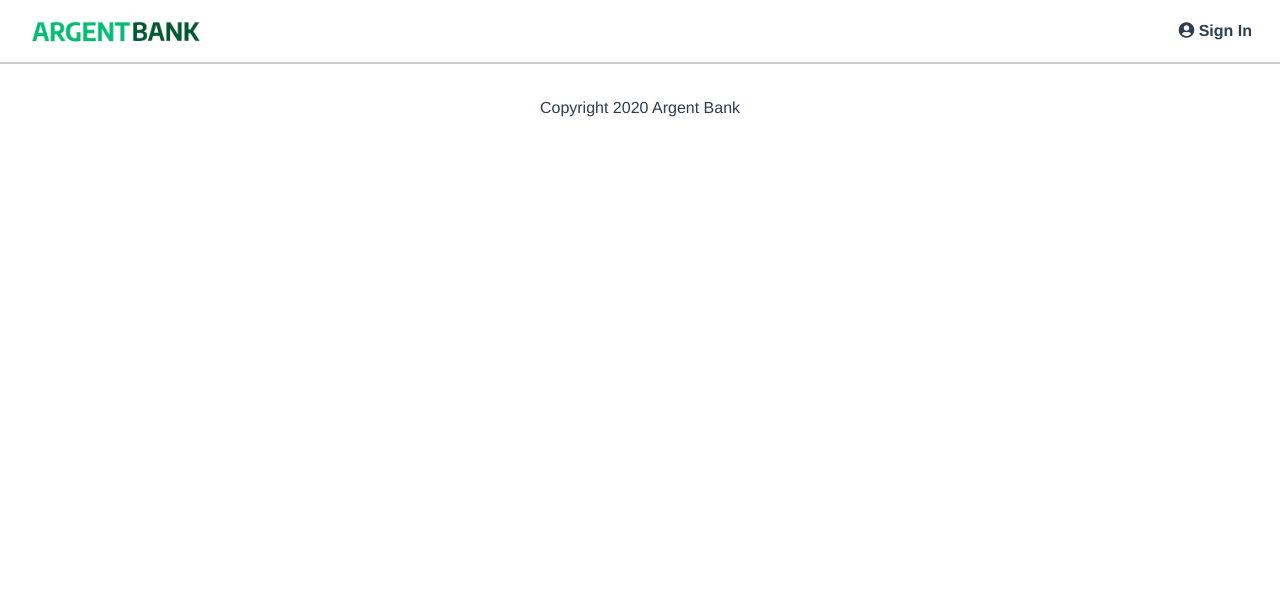
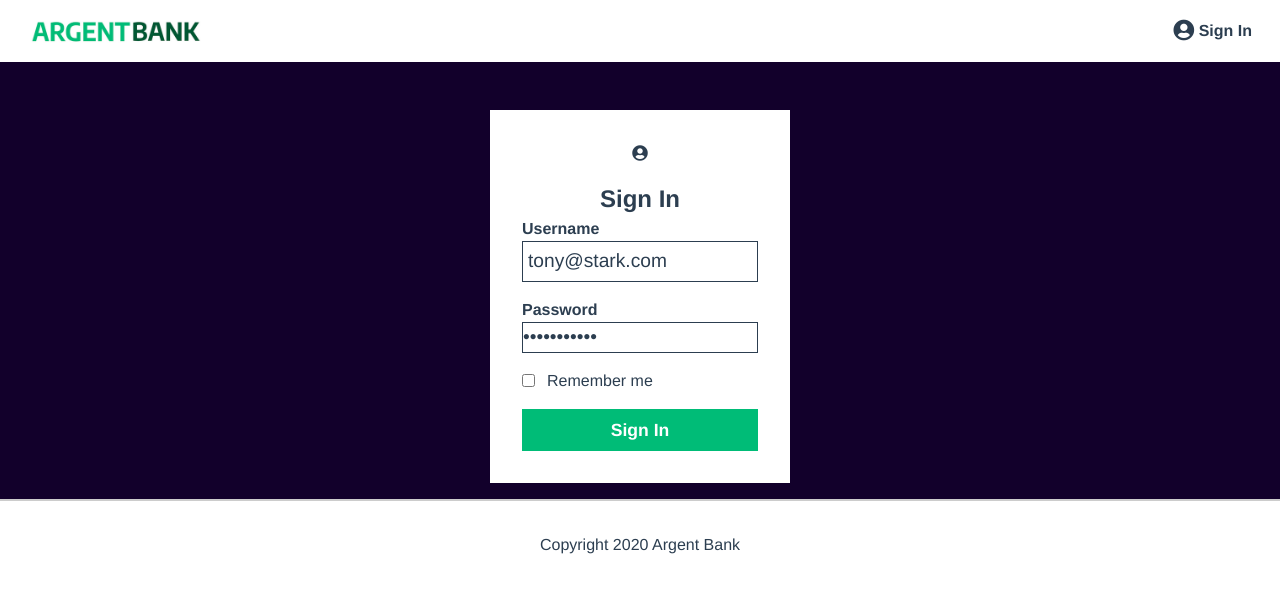
Before and after one commit to glg-dev/argent-bank, a React (Create React App) app: page /login in a window 1280 px wide. Shown: the top 592 px of the page. Built offline with nearby package versions, Linux system fonts and the light colour scheme.

Commit message:
login / logout

```diff
--- a/src/components/SignInForm.jsx
+++ b/src/components/SignInForm.jsx
@@ -18,9 +18,8 @@ function SignInForm() {
     event.preventDefault();
     const response = await dispatch(fetchToken(email, password))
     const request = await dispatch(fetchUserProfile(response.token))
-      dispatch(login(true))
-      navigate('/user/profile')
-    console.log(request)
+    dispatch(login(true))
+    navigate('/profile')
   }
 
   // useEffect(() => {
--- a/src/index.jsx
+++ b/src/index.jsx
@@ -18,8 +18,8 @@ root.render(
         <Header />
         <Routes>
           <Route path='/' element={<Home />} />
-          <Route path='/sign-in' element={<SignIn />} />
-          <Route path='/user/profile' element={<User />} />
+          <Route path='/login' element={<SignIn />} />
+          <Route path='/profile' element={<User />} />
         </Routes>
         <Footer />
       </BrowserRouter>
--- a/src/layout/Header.jsx
+++ b/src/layout/Header.jsx
@@ -1,8 +1,23 @@
 import React from 'react';
-import { NavLink } from 'react-router-dom';
+import { useDispatch, useSelector } from 'react-redux';
+import { Link, NavLink } from 'react-router-dom';
+import { getFirstName, getLastName, getToken, login } from '../feature/loginSlice';
 import logo from '../img/argentBankLogo.png'
 
 const Header = () => {
+
+  const dispatch = useDispatch();
+
+  const loggedIn = useSelector(state => state.login.isLoggedIn);
+  const firstName = useSelector(state => state.login.firstName);
+
+  const handleLogout = () => {
+    dispatch(getFirstName(""));
+    dispatch(getLastName(""));
+    dispatch(getToken(""));
+    dispatch(login(false));
+  }
+
   return (
     <div>
       <nav className='flex justify-between items-center py-[5px] px-[20px]'>
@@ -11,10 +26,17 @@ const Header = () => {
           <h1 className="sr-only">Argent Bank</h1>
         </NavLink>
         <div>
-          <NavLink to='/sign-in' className='no-underline hover:underline font-bold text-grey-blue active:text-green mr-2'>
-            <i className="fa fa-user-circle"></i>
-            <span> Sign In</span>
+          <NavLink to='/login' className='no-underline hover:underline font-bold text-grey-blue active:text-green mr-2'>
+            <i className="fa fa-user-circle fa-lg"></i>
+            <span> { firstName ? firstName : "Sign In"}</span>
           </NavLink>
+          {
+            loggedIn &&
+            <Link to='/' className='no-underline hover:underline font-bold text-grey-blue active:text-green mr-2' onClick={handleLogout}>
+              <i className="fa fa-sign-out"></i>
+              <span> Sign Out</span>
+            </Link>
+          }
         </div>
       </nav>
     </div>
```
